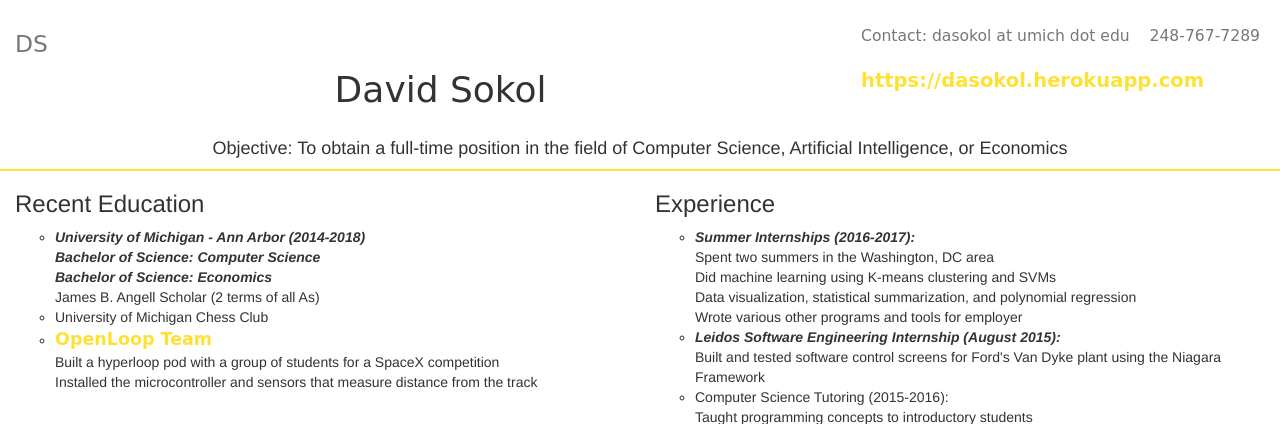
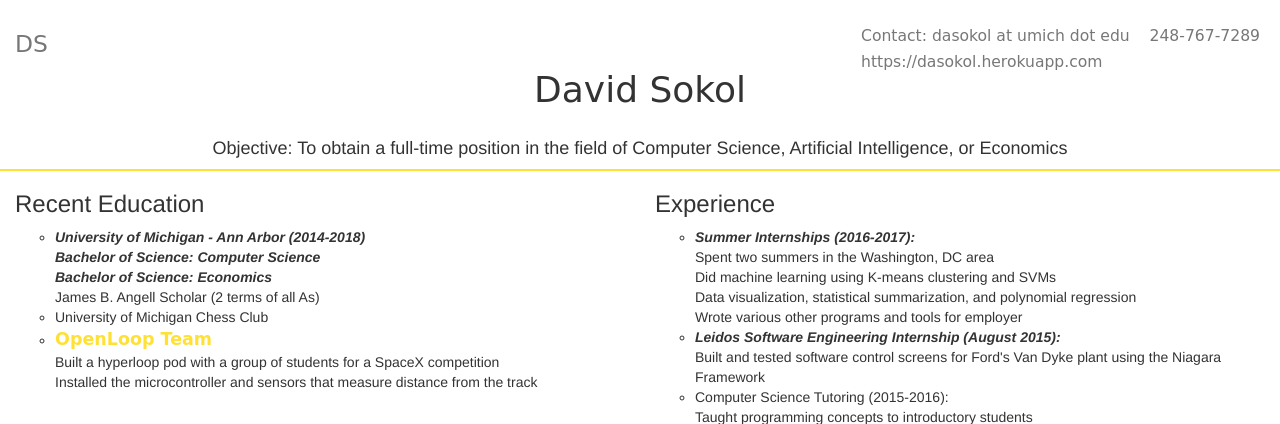
Before and after one commit to dasokol/dasokol, a Flask app: page / in a window 1280 px wide. Shown: the top 424 px of the page. Run offline with Flask 2, Linux system fonts and the light colour scheme; some libraries are stand-ins or nearby versions.

Commit message:
fix base url

```diff
--- a/templates/base.html
+++ b/templates/base.html
@@ -37,8 +37,9 @@
 				<h1><small> DS </small></h1>
 			</div>
 			<div id="contact">
-				<h3><small> Contact: dasokol at umich dot edu &nbsp&nbsp&nbsp248-767-7289</small></h3>
-				<h3><small><a href class="link"> https://dasokol.herokuapp.com</a></small></h3>
+				<h3><small> Contact: dasokol at umich dot edu &nbsp&nbsp&nbsp248-767-7289 <br />
+							https://dasokol.herokuapp.com
+				</small></h3>
 			</div>
 			<h1 id="name">David Sokol</h1>
 			<h4 style="text-align:center;">Objective: To obtain a full-time position in the field of Computer Science, Artificial Intelligence, or Economics</h4>
```
